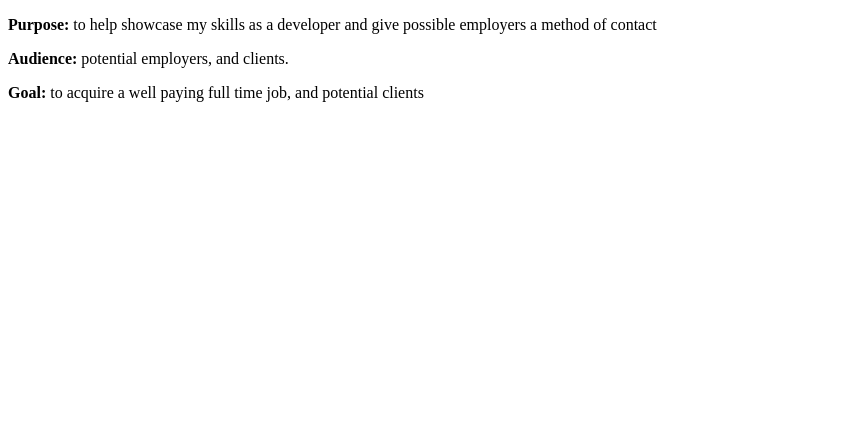
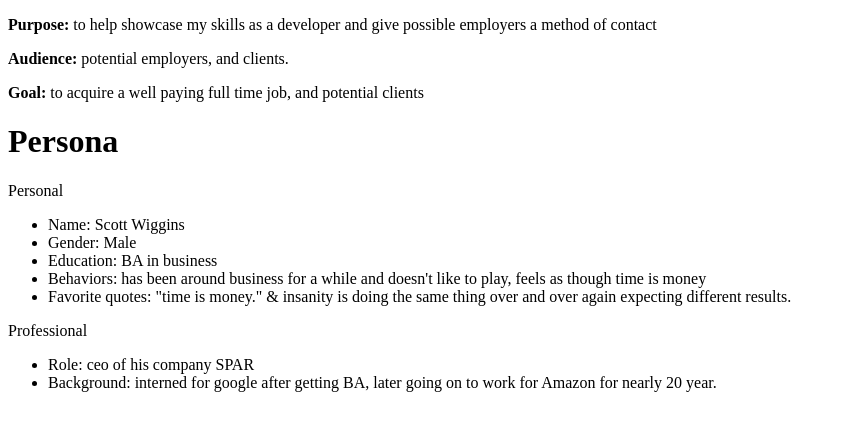
Before and after one commit to ElliotM1091/elliotmurrey.com, a PHP site: page /milestone-1.php in a window 1280 px wide. Shown: the top 431 px of the page, without its empty margins (0-846 px from the left). Run offline with PHP 8.4, Linux system fonts and the light colour scheme.

Commit message:
adding persona

```diff
--- a/public_html/documentation/milestone-1.php
+++ b/public_html/documentation/milestone-1.php
@@ -7,5 +7,19 @@
 			<p><strong>Purpose:</strong> to help showcase my skills as a developer and give possible employers a method of contact</p>
 			<p><strong>Audience:</strong> potential employers, and clients.</p>
 			<p><strong>Goal:</strong> to acquire a well paying full time job, and potential clients</p>
+			<h1>Persona</h1>
+				<p>Personal</p>
+					<ul>
+						<li>Name: Scott Wiggins</li>
+						<li>Gender: Male</li>
+						<li>Education: BA in business</li>
+						<li>Behaviors: has been around business for a while and doesn't like to play, feels as though time is money</li>
+						<li>Favorite quotes: "time is money." & insanity is doing the same thing over and over again expecting different results.</li>
+					</ul>
+				<p>Professional</p>
+					<ul>
+						<li>Role: ceo of his company SPAR</li>
+						<li>Background: interned for google after getting BA, later going on to work for Amazon for nearly 20 year.</li>
+					</ul>
 		</body>
 </html>
```
